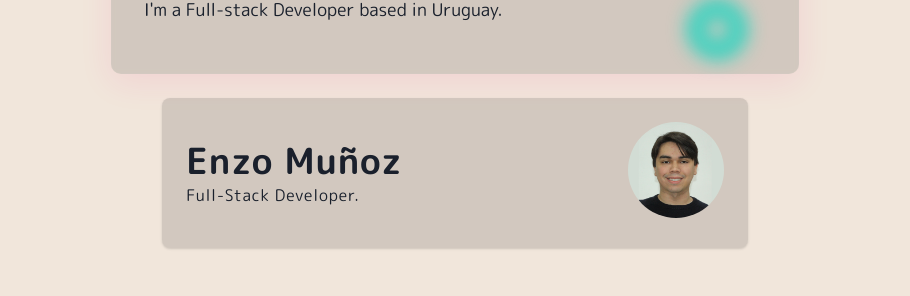
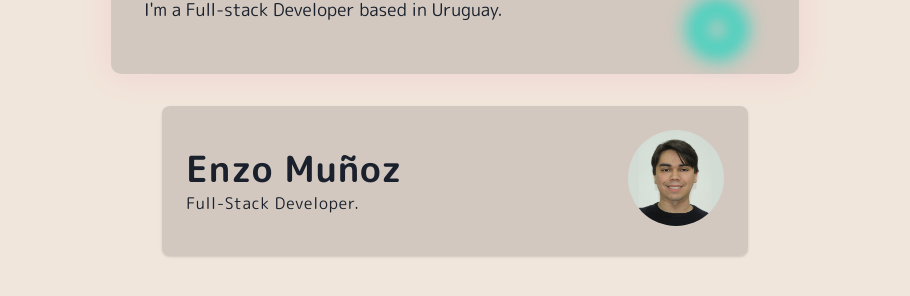
Before and after one commit to enzom-uy/portfolio, a Next.js app: page / in a window 1280 px wide. Shown: the part 278-574 px from the top of the page, without its empty margins (185-1095 px from the left). Built offline with nearby package versions, Linux system fonts and the light colour scheme; no server answers.

Commit message:
Move heading card boxShadow slightly above and increase main container top padding

```diff
--- a/components/info-contact-section/card.tsx
+++ b/components/info-contact-section/card.tsx
@@ -15,7 +15,7 @@ const Card: React.FC = () => {
         minW="230px"
         w="100%"
         h="17rem"
-        boxShadow="0 8px 32px 0 rgba( 255, 38, 135, 0.10 )"
+        boxShadow="0 2px 32px 0 rgba( 255, 38, 135, 0.10 )"
         backdropFilter="blur(2.5px)"
         borderRadius="10px"
         border="1px solid rgba( 255, 255, 255, 0.02 )"
--- a/components/layouts/main.tsx
+++ b/components/layouts/main.tsx
@@ -30,7 +30,7 @@ const Main: React.FC<Props> = ({ children }) => {
         <meta name="author" content="enzom-uy" />
       </Head>
 
-      <Container as="main" pt={6} maxW="40rem">
+      <Container as="main" pt={8} maxW="40rem">
         {children}
       </Container>
     </MotionBox>
```
